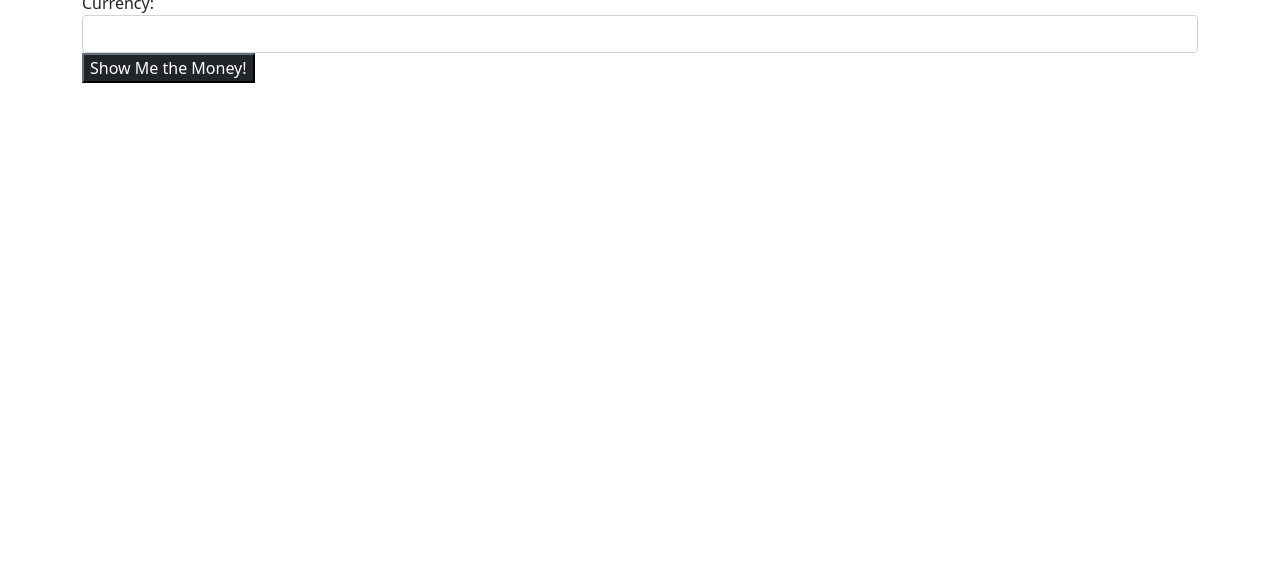
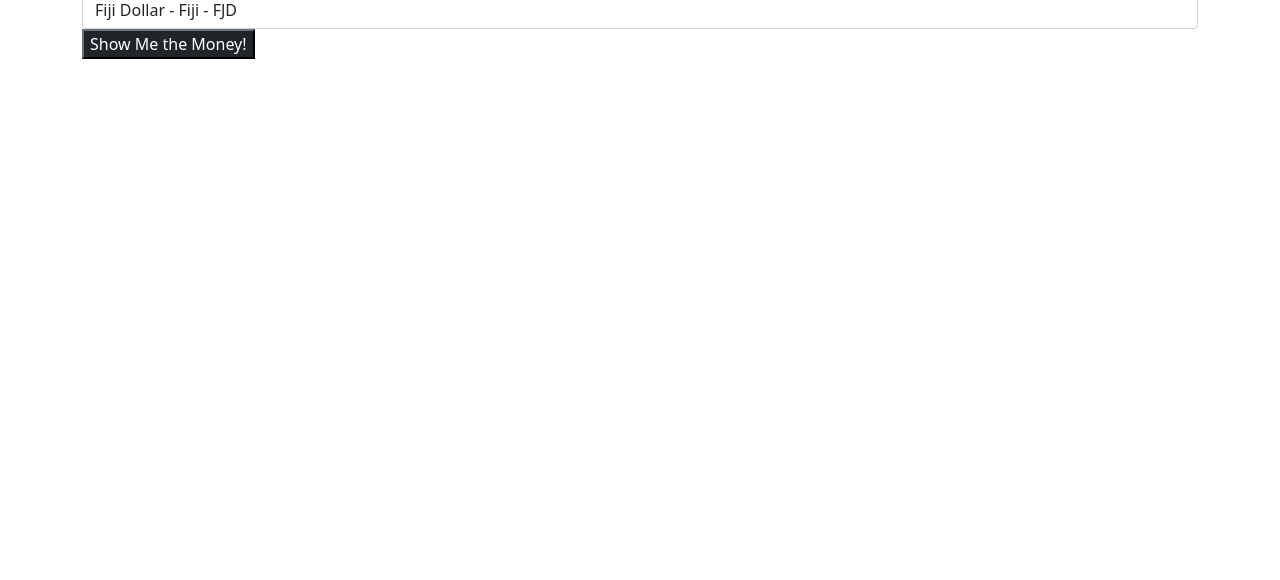
Before and after one commit to S-Espinet/currency-exchanger-CR6, a website built with webpack: page src/index.html in a window 1280 px wide. Shown: the part 220-800 px from the top of the page. Built offline with nearby package versions, Linux system fonts and the light colour scheme.

Commit message:
add functionality for select boxes

```diff
--- a/src/index.html
+++ b/src/index.html
@@ -12,8 +12,13 @@
       </form>
       <form id="currencyform">
         <h2>Choose a Currency: </h2>
-          <label for="currencyT">Currency: </label>
-          <input id="currencyT" class="form-control" type="text">
+        <select class="form-control" id="currencies">
+          <option value="FJD">Fiji Dollar - Fiji - FJD</option>
+          <option value="DKK">Danish Krone - Denmark - DKK</option>
+          <option value="EUR">Euro - European Union - EUR</option>
+          <option value="JPY">Japanese Yen - Japan - JPY</option>
+          <option value="SAR">Saudi Riyal - SaudiArabia - SAR</option>
+        </select>
           <button type="button" class="btn-dark" id="exchange">Show Me the Money!</button>
       </form>
       <div id="showConversion">
--- a/src/index.js
+++ b/src/index.js
@@ -9,7 +9,7 @@ import { CurrencyService } from './js/currency-service.js';
 $(document).ready(function() {
   $("#exchange").click(function() {
     let inputAmount = parseFloat(($("#dollarAmount").val()));
-    let inputCurrency = $("#currencyT").val();
+    let inputCurrency = $("#currencies").val();
     if(isNaN(inputAmount) === true) {
       $("#showErrors").text("Please enter a valid number.");
     }
```
